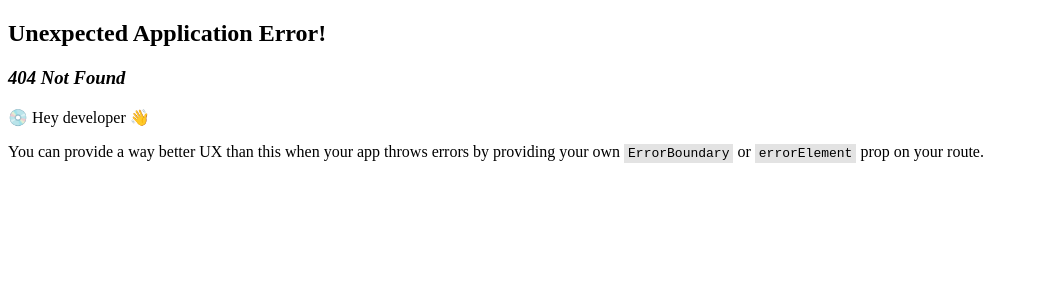
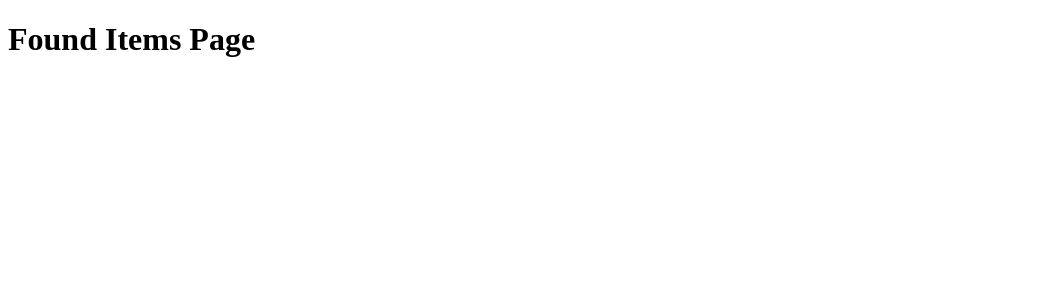
Before and after one commit to Lucas-Masaba/lost-and-found, a React (Create React App) app: page /found-items in a window 1280 px wide. Before the commit this address had no page. Shown: the top 300 px of the page, without its empty margins (0-1039 px from the left). Built offline with nearby package versions, Linux system fonts and the light colour scheme.

Commit message:
Configure React Router

```diff
--- a/src/pages/FoundItems.tsx
+++ b/src/pages/FoundItems.tsx
@@ -0,0 +1,9 @@
+const FoundItems = () => {
+  return (
+    <div>
+      <h1>Found Items Page</h1>
+    </div>
+  );
+};
+
+export default FoundItems;
--- a/src/pages/LostItems.tsx
+++ b/src/pages/LostItems.tsx
@@ -0,0 +1,9 @@
+const LostItems = () => {
+  return (
+    <div>
+      <h1>Lost Items Page</h1>
+    </div>
+  );
+};
+
+export default LostItems;
--- a/src/pages/ReportItem.tsx
+++ b/src/pages/ReportItem.tsx
@@ -0,0 +1,9 @@
+const ReportItem = () => {
+  return (
+    <div>
+      <h1>Report Item Page</h1>
+    </div>
+  );
+};
+
+export default ReportItem;
```
Also changed, not shown: src/App.tsx (+23 -8 lines), src/pages/Api.tsx (deleted).
